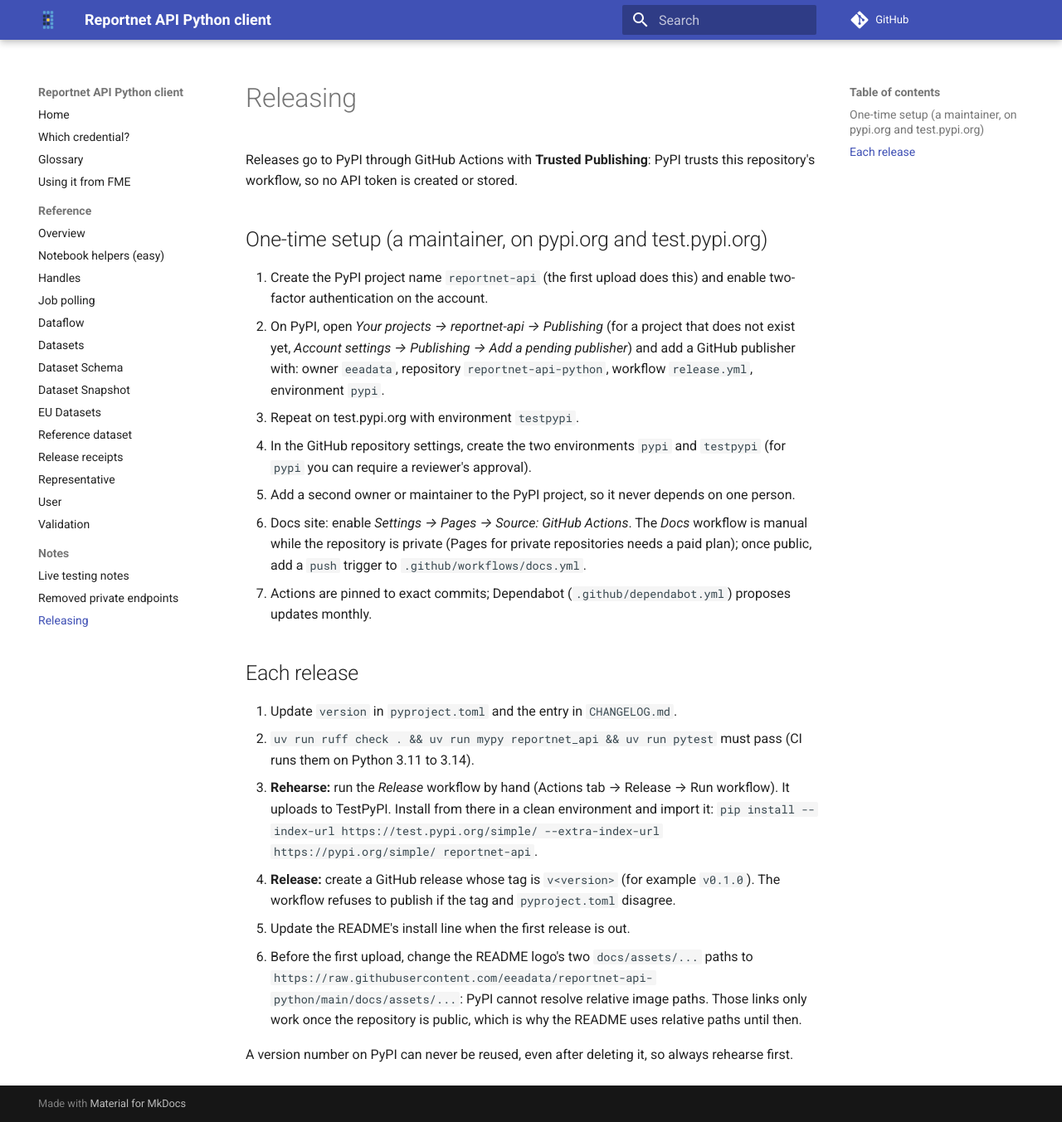
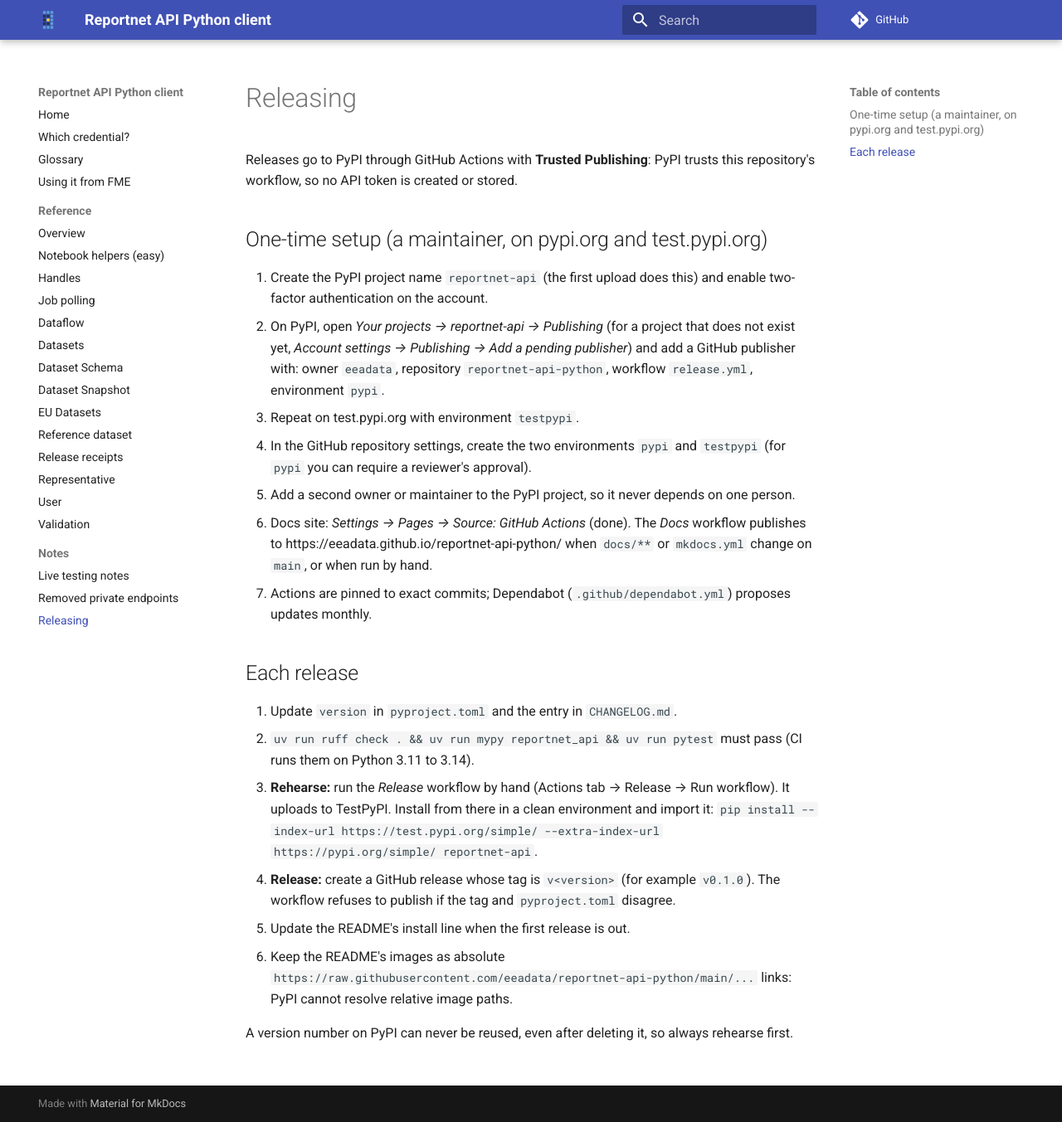
Before and after one commit to eeadata/reportnet-api-python, an MkDocs documentation site: the page built from docs/RELEASING.md, in a window 1280 px wide and 1353 px high. Shown: the whole window at 83% size. Built offline with MkDocs 1.6.1 and Material for MkDocs 9.7.7, drawn with Linux system fonts in a browser that asks for light colours; comment, search, counter and statistics services are not loaded.

Commit message:
Public repository: docs publish on push, absolute README logo links

```diff
--- a/docs/RELEASING.md
+++ b/docs/RELEASING.md
@@ -15,9 +15,9 @@ repository's workflow, so no API token is created or stored.
 4. In the GitHub repository settings, create the two environments `pypi` and `testpypi`
    (for `pypi` you can require a reviewer's approval).
 5. Add a second owner or maintainer to the PyPI project, so it never depends on one person.
-6. Docs site: enable *Settings → Pages → Source: GitHub Actions*. The *Docs* workflow is
-   manual while the repository is private (Pages for private repositories needs a paid
-   plan); once public, add a `push` trigger to `.github/workflows/docs.yml`.
+6. Docs site: *Settings → Pages → Source: GitHub Actions* (done). The *Docs* workflow
+   publishes to https://eeadata.github.io/reportnet-api-python/ when `docs/**` or
+   `mkdocs.yml` change on `main`, or when run by hand.
 7. Actions are pinned to exact commits; Dependabot (`.github/dependabot.yml`) proposes
    updates monthly.
 
@@ -32,10 +32,9 @@ repository's workflow, so no API token is created or stored.
 4. **Release:** create a GitHub release whose tag is `v<version>` (for example `v0.1.0`).
    The workflow refuses to publish if the tag and `pyproject.toml` disagree.
 5. Update the README's install line when the first release is out.
-6. Before the first upload, change the README logo's two `docs/assets/...` paths to
-   `https://raw.githubusercontent.com/eeadata/reportnet-api-python/main/docs/assets/...`:
-   PyPI cannot resolve relative image paths. Those links only work once the repository
-   is public, which is why the README uses relative paths until then.
+6. Keep the README's images as absolute
+   `https://raw.githubusercontent.com/eeadata/reportnet-api-python/main/...` links:
+   PyPI cannot resolve relative image paths.
 
 A version number on PyPI can never be reused, even after deleting it, so always rehearse
 first.
```
Also changed, not shown: README.md (+2 -2 lines), 1 other file.
